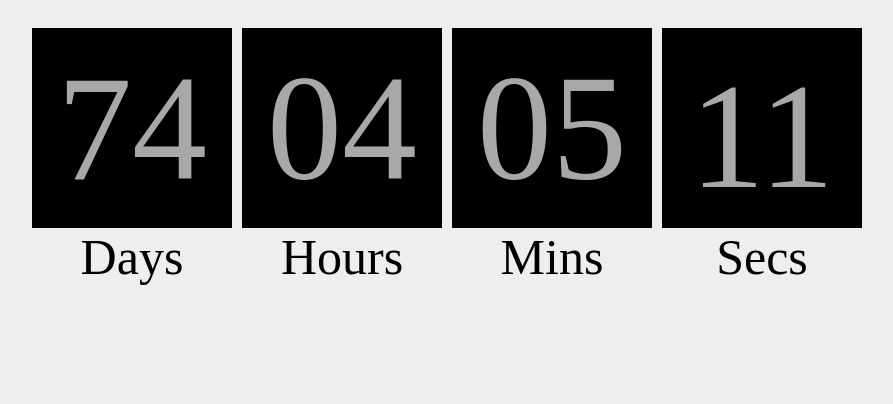
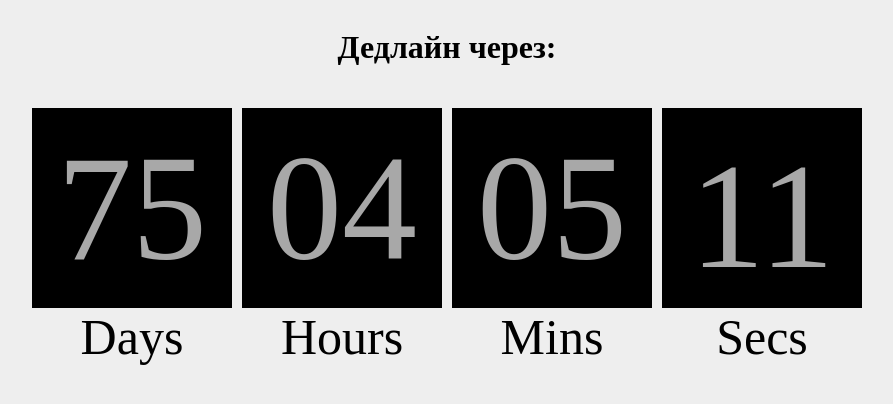
Before and after one commit to katymykhailova/goit-js-hw-11-timer, a plain HTML site: page index.html in a window 1280 px wide. Shown: the whole page, without its empty margins (193-1086 px from the left). Drawn offline with Linux system fonts and the light colour scheme.

Commit message:
Добавляет заголовок и меняет дату :)

```diff
--- a/index.html
+++ b/index.html
@@ -8,6 +8,7 @@
     <link rel="stylesheet" href="styles.css" />
   </head>
   <body>
+    <h1>Дедлайн через:</h1>
     <div class="timer" id="timer-1"></div>
     <script src="./index.js"></script>
   </body>
--- a/index.js
+++ b/index.js
@@ -67,6 +67,6 @@ class CountdownTimer {
 
 const timer = new CountdownTimer({
   selector: '#timer-1',
-  targetDate: new Date('Jul 27, 2021'),
+  targetDate: new Date('Jul 28, 2021'),
   // targetDate: new Date(1620599958290),
 });
```
